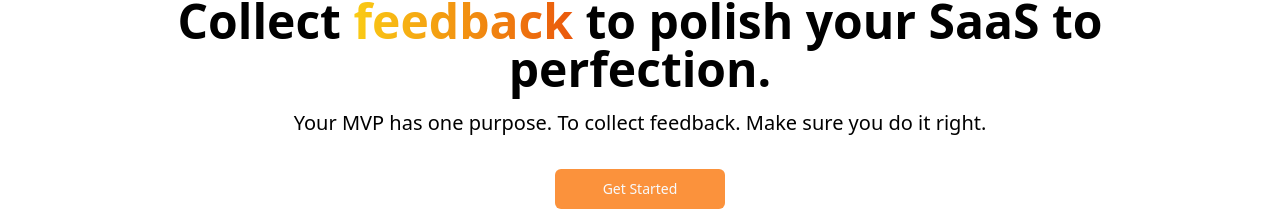
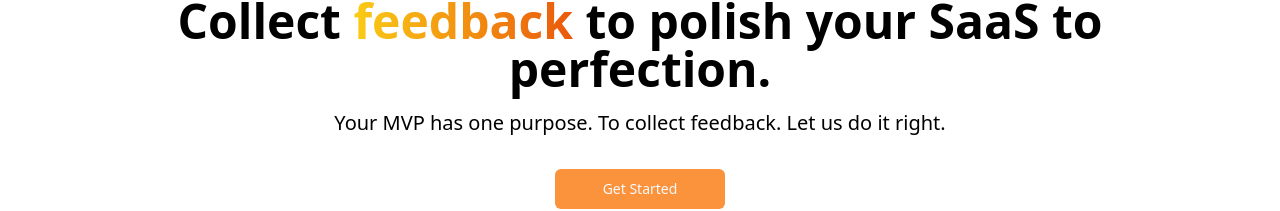
Before and after one commit to scorder96/hotresponse, a React (Vite) app: page / in a window 1280 px wide. Shown: the part 235-446 px from the top of the page. Built offline with nearby package versions, Linux system fonts and the light colour scheme; what pocketbase would draw is missing.

Commit message:
header 2

```diff
--- a/src/Hero.tsx
+++ b/src/Hero.tsx
@@ -23,7 +23,7 @@ function Hero() {
         to polish your SaaS to perfection.
       </h1>
       <h2 className="text-xl font-light mx-32">
-        Your MVP has one purpose. To collect feedback. Make sure you do it right.
+        Your MVP has one purpose. To collect feedback. Let us do it right.
       </h2>
       <Link to={"signup"}>
         <Button className="my-8 px-12">Get Started</Button>
```
